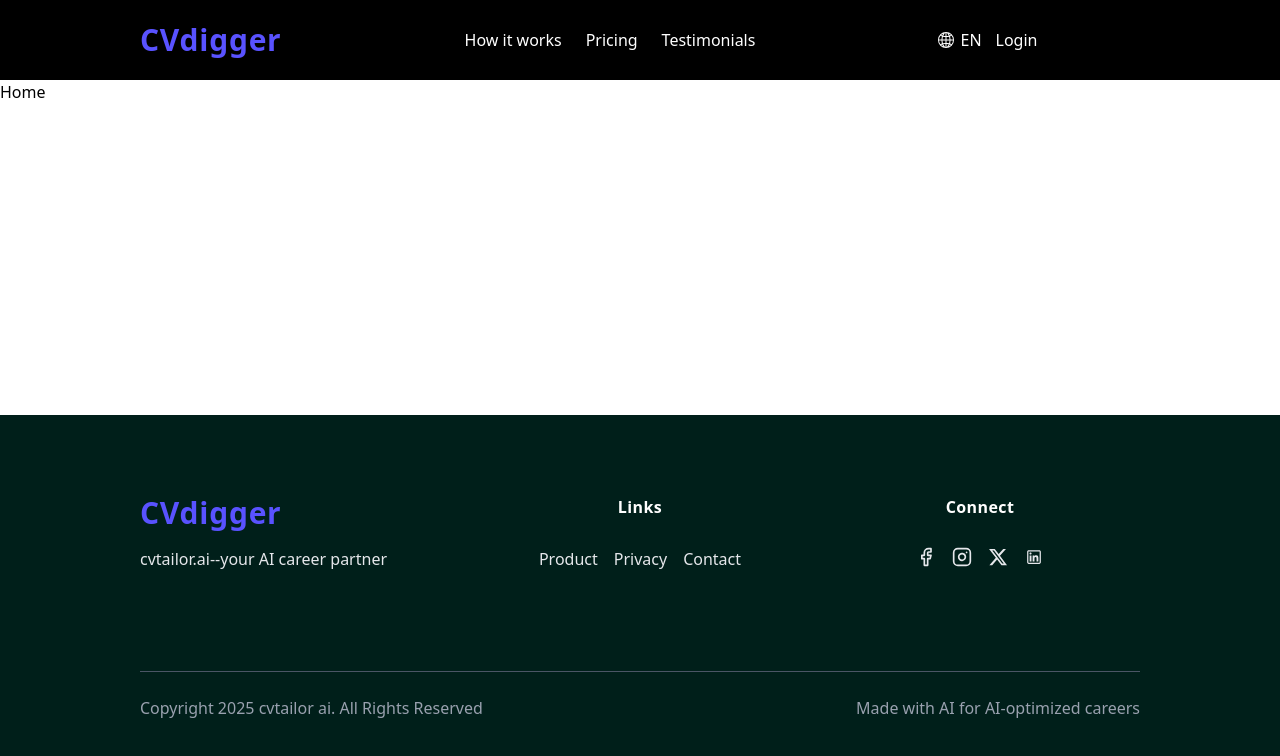
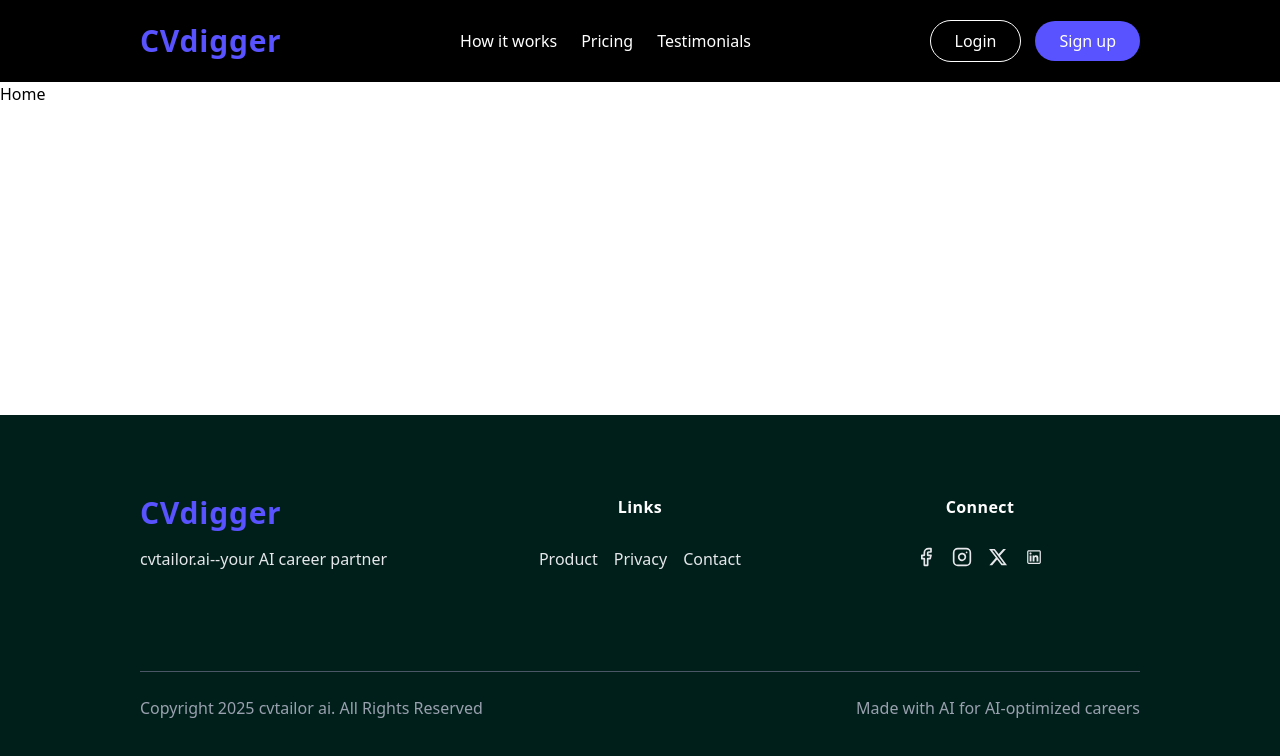
Before and after one commit to backbencherstudio/charlotte_spitz_front_end, a Next.js app: page / in a window 1280 px wide. Shown: the top 756 px of the page. Built offline with nearby package versions, Linux system fonts and the light colour scheme.

Commit message:
[DONE] Navbar design

```diff
--- a/components/Navbar.tsx
+++ b/components/Navbar.tsx
@@ -6,12 +6,6 @@
 import { BsGlobe2 } from "react-icons/bs";
 import { HiOutlineMenu, HiX } from "react-icons/hi";
 
-import {
-  DropdownMenu,
-  DropdownMenuContent,
-  DropdownMenuItem,
-  DropdownMenuTrigger,
-} from "@/components/ui/dropdown-menu";
 import { cn } from "@/lib/utils";
 
 const menuItems = [
@@ -50,28 +44,16 @@
         </nav>
 
         {/* Right: Language, Auth Buttons */}
-        <div className="hidden md:flex items-center space-x-[14px]">
-          {/* Language Dropdown */}
-          <DropdownMenu>
-            <DropdownMenuTrigger className="text-white text-base flex focus:outline-0 cursor-pointer items-center gap-[6px]">
-              <BsGlobe2 /> {language.toUpperCase()}
-            </DropdownMenuTrigger>
-            <DropdownMenuContent align="end">
-              <DropdownMenuItem onClick={() => setLanguage("en")}>
-                English
-              </DropdownMenuItem>
-              <DropdownMenuItem onClick={() => setLanguage("bn")}>
-                বাংলা
-              </DropdownMenuItem>
-            </DropdownMenuContent>
-          </DropdownMenu>
-
-          <Link href="/login" className="text-white text-base">
+        <div className="flex items-center space-x-3.5">
+          <Link
+            href="/login"
+            className="text-white text-base bg-transparent border border-white px-6 py-2 rounded-full"
+          >
             Login
           </Link>
           <Link
-            href="/registration"
-            className="bg-secondaryColor text-blackColor font-medium cursor-pointer  text-base px-4 py-2 rounded-[8px]"
+            href="/signup"
+            className=" text-white font-medium cursor-pointer  text-base px-6 py-2 rounded-full bg-[#5952FF]"
           >
             Sign up
           </Link>
```
